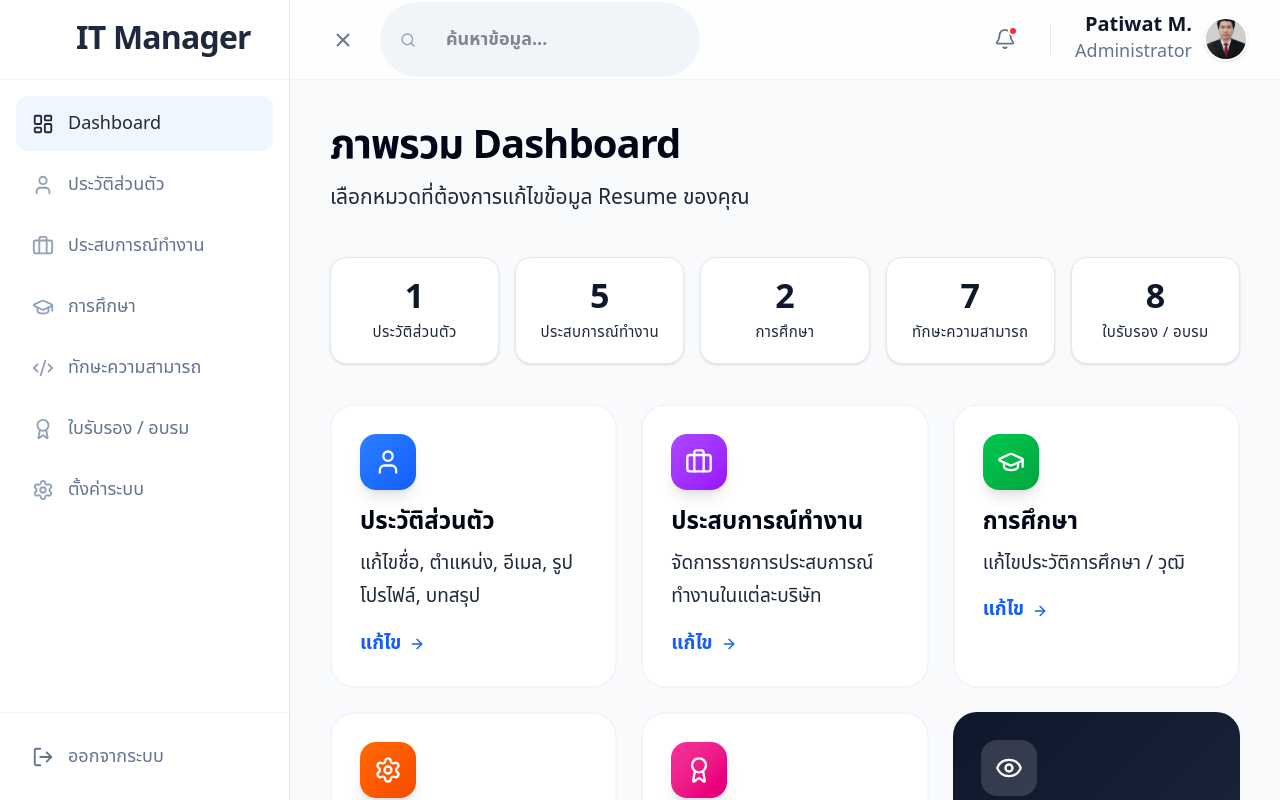
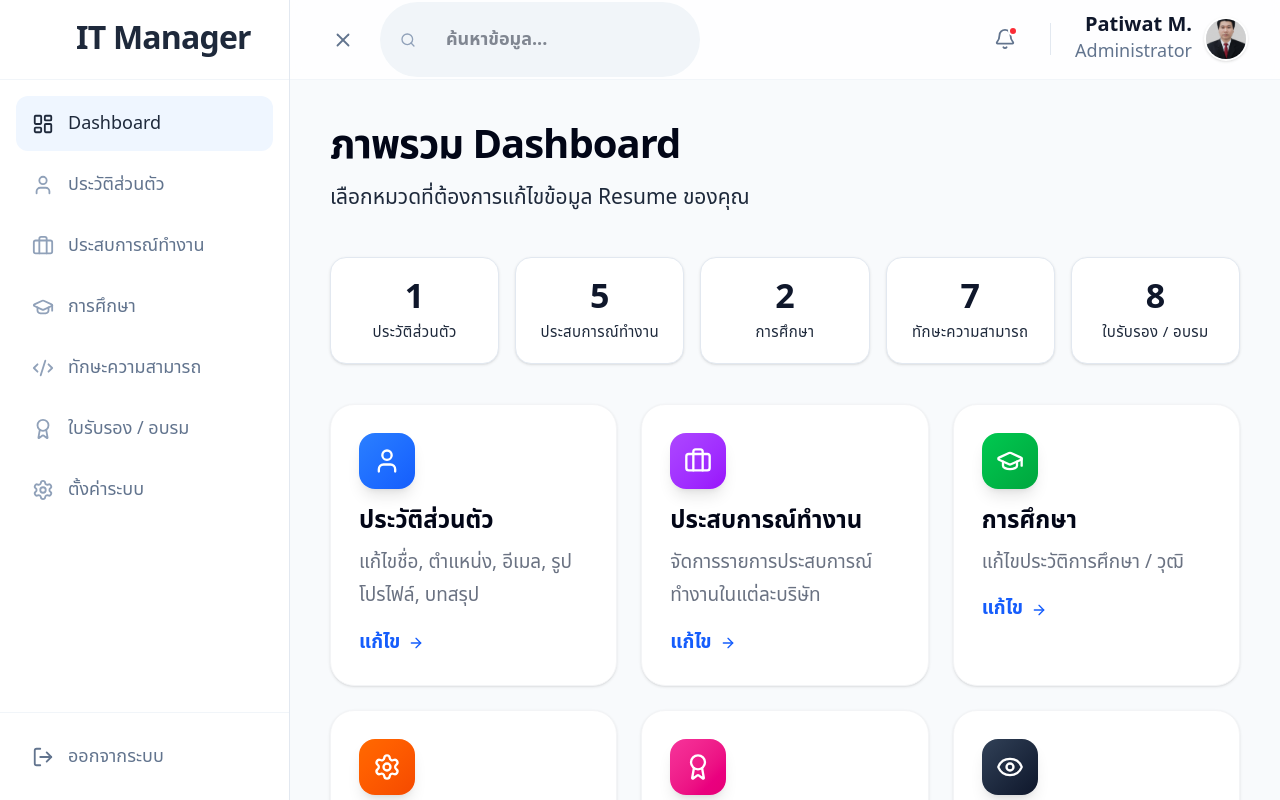
Before and after one commit to ariff2006/resume-next, a Next.js app: page /admin in a window 1280 px wide. Built offline with nearby package versions, Linux system fonts and the light colour scheme; no server answers; the database is empty.

Commit message:
Make 'View Resume' card white to match others (readable)

```diff
--- a/src/app/admin/page.tsx
+++ b/src/app/admin/page.tsx
@@ -20,10 +20,7 @@ export default function AdminDashboard() {
   useEffect(() => {
     fetch('/api/resume')
       .then((res) => res.json())
-      .then((d) => {
-        setData(d);
-        setLoading(false);
-      })
+      .then((d) => { setData(d); setLoading(false); })
       .catch(() => setLoading(false));
   }, []);
 
@@ -80,27 +77,17 @@ export default function AdminDashboard() {
 
   return (
     <div className="max-w-6xl mx-auto space-y-10 animate-in fade-in slide-in-from-bottom-4 duration-500">
-      {/* Header */}
       <div>
-        <h1 className="text-4xl font-bold text-slate-900 tracking-tight">
-          ภาพรวม Dashboard
-        </h1>
-        <p className="text-slate-500 mt-2 text-lg">
-          เลือกหมวดที่ต้องการแก้ไขข้อมูล Resume ของคุณ
-        </p>
+        <h1 className="text-4xl font-bold text-slate-900 tracking-tight">ภาพรวม Dashboard</h1>
+        <p className="text-slate-500 mt-2 text-lg">เลือกหมวดที่ต้องการแก้ไขข้อมูล Resume ของคุณ</p>
       </div>
 
       {/* Quick stats */}
       <div className="grid grid-cols-2 md:grid-cols-5 gap-4">
         {cards.map((c) => (
-          <div
-            key={c.href}
-            className="bg-white border border-slate-200 rounded-2xl p-5 text-center shadow-sm"
-          >
+          <div key={c.href} className="bg-white border border-slate-200 rounded-2xl p-5 text-center shadow-sm">
             <div className="text-3xl font-black text-slate-900">{c.count}</div>
-            <div className="text-xs font-semibold text-slate-500 mt-1 uppercase tracking-wide">
-              {c.title}
-            </div>
+            <div className="text-xs font-semibold text-slate-500 mt-1 uppercase tracking-wide">{c.title}</div>
           </div>
         ))}
       </div>
@@ -113,36 +100,34 @@ export default function AdminDashboard() {
             <Link
               key={c.href}
               href={c.href}
-              className="group bg-white border-2 border-slate-100 rounded-3xl p-7 hover:border-slate-300 hover:shadow-xl transition-all"
+              className="group bg-white border border-gray-100 rounded-3xl p-7 hover:border-blue-300 shadow-sm hover:shadow-xl transition-all"
             >
-              <div
-                className={`w-14 h-14 rounded-2xl bg-gradient-to-br ${c.color} text-white flex items-center justify-center shadow-lg mb-4 group-hover:scale-110 transition-transform`}
-              >
+              <div className={`w-14 h-14 rounded-2xl bg-gradient-to-br ${c.color} text-white flex items-center justify-center shadow-lg mb-4 group-hover:scale-110 transition-transform`}>
                 <Icon className="w-7 h-7" />
               </div>
-              <h3 className="text-xl font-bold text-slate-900 mb-2">{c.title}</h3>
-              <p className="text-base text-slate-500 leading-relaxed mb-4">{c.desc}</p>
-              <div className="flex items-center text-blue-600 font-semibold text-base group-hover:gap-3 transition-all gap-2">
+              <h3 className="text-xl font-bold text-gray-900 mb-2">{c.title}</h3>
+              <p className="text-base text-gray-500 leading-relaxed mb-4">{c.desc}</p>
+              <div className="flex items-center text-blue-600 hover:text-blue-700 font-semibold text-base group-hover:gap-3 transition-all gap-2">
                 แก้ไข <ArrowRight className="w-4 h-4" />
               </div>
             </Link>
           );
         })}
 
-        {/* View resume card */}
+        {/* View resume card — now WHITE to match others */}
         <Link
           href="/"
           target="_blank"
-          className="group bg-gradient-to-br from-slate-900 to-slate-800 text-white rounded-3xl p-7 hover:shadow-xl transition-all"
+          className="group bg-white border border-gray-100 rounded-3xl p-7 hover:border-blue-300 shadow-sm hover:shadow-xl transition-all"
         >
-          <div className="w-14 h-14 rounded-2xl bg-white/15 text-white flex items-center justify-center mb-4 group-hover:scale-110 transition-transform">
+          <div className="w-14 h-14 rounded-2xl bg-gradient-to-br from-slate-700 to-slate-900 text-white flex items-center justify-center shadow-lg mb-4 group-hover:scale-110 transition-transform">
             <Eye className="w-7 h-7" />
           </div>
-          <h3 className="text-xl font-bold mb-2">ดู Resume สาธารณะ</h3>
-          <p className="text-base text-slate-300 leading-relaxed mb-4">
+          <h3 className="text-xl font-bold text-gray-900 mb-2">ดู Resume สาธารณะ</h3>
+          <p className="text-base text-gray-500 leading-relaxed mb-4">
             เปิดหน้า Resume ที่คนทั่วไปเห็น (เปิดในแท็บใหม่)
           </p>
-          <div className="flex items-center font-semibold text-base group-hover:gap-3 transition-all gap-2">
+          <div className="flex items-center text-blue-600 hover:text-blue-700 font-semibold text-base group-hover:gap-3 transition-all gap-2">
             เปิดดู <ArrowRight className="w-4 h-4" />
           </div>
         </Link>
```
